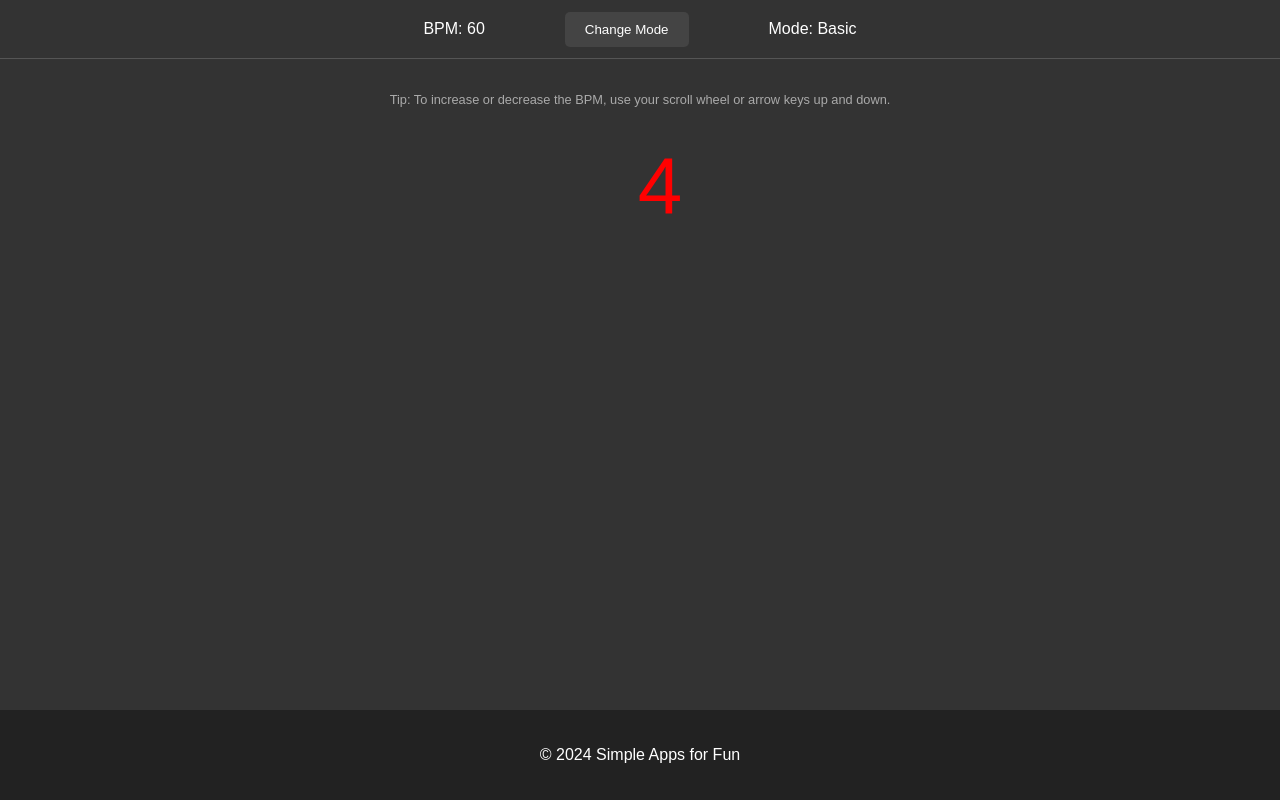
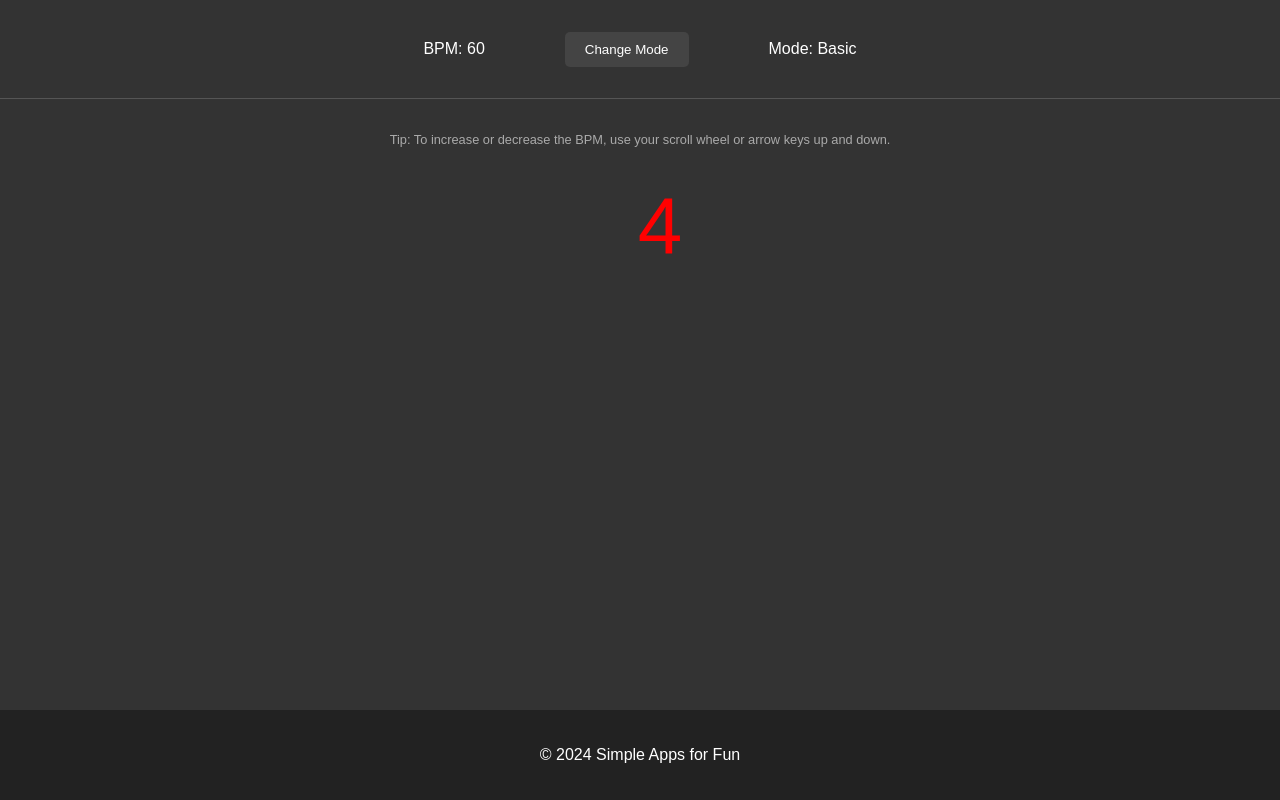
Before and after one commit to SimpleAppsForFun/SimpleAppsForFun.github.io, a plain HTML site: page digit-drill.html in a window 1280 px wide. Drawn offline with Linux system fonts and the light colour scheme.

Commit message:
Update styles.css

```diff
--- a/styles.css
+++ b/styles.css
@@ -10,7 +10,7 @@ body, html {
     display: flex;
     justify-content: center;
     align-items: center;
-    padding: 10px 0; /* 10px padding to the top */
+    padding: 30px 0;
     border-bottom: 1px solid #555; /* Re-add the white line */
 }
 
```
